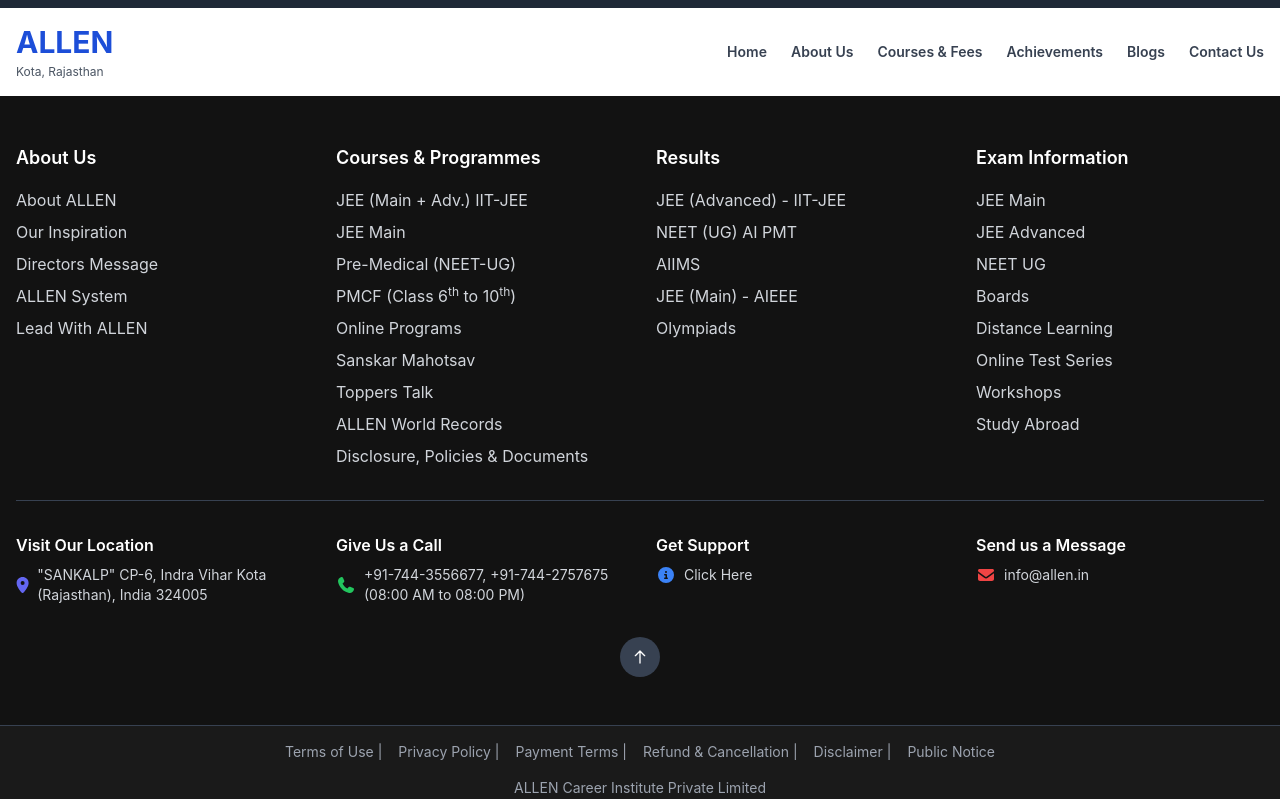
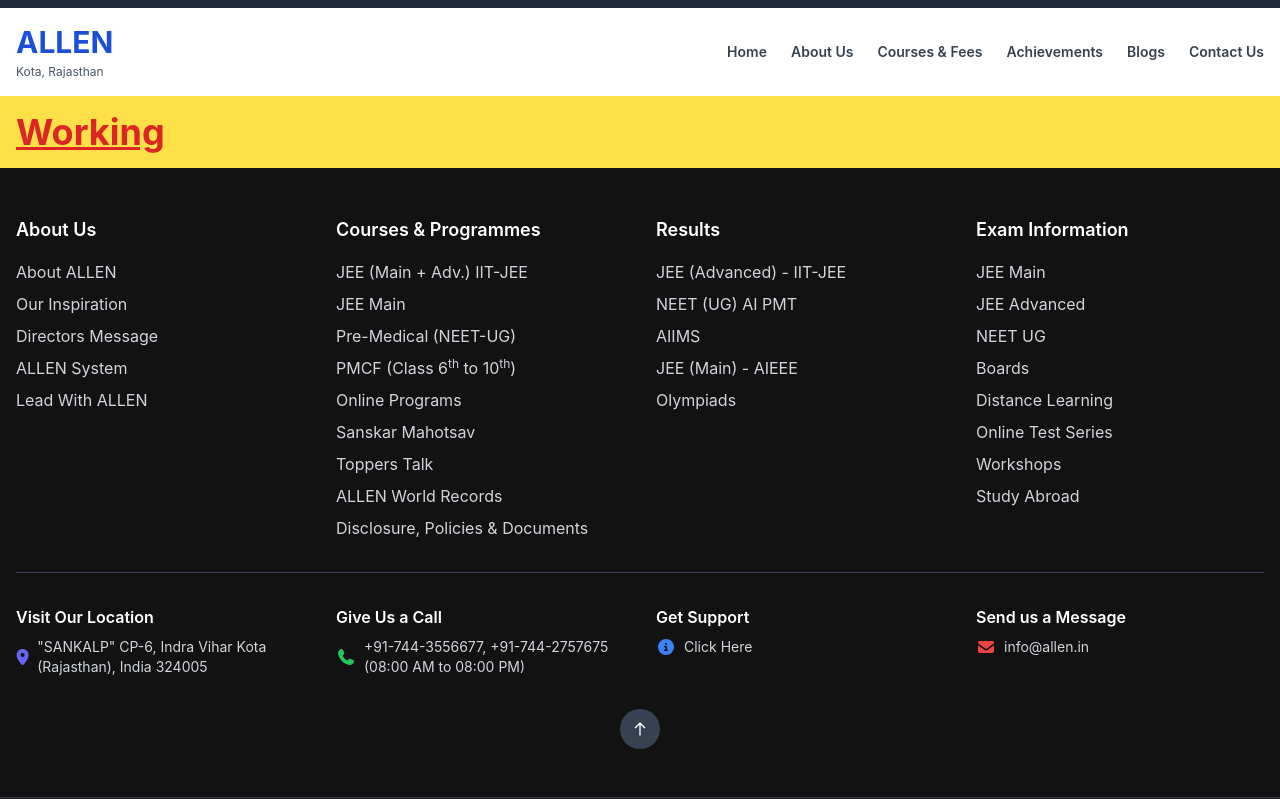
Before and after one commit to ujjawal7748/Coaching-Website, a React (Create React App) app: page / in a window 1280 px wide. Shown: the top 799 px of the page. Built offline with nearby package versions, Linux system fonts and the light colour scheme.

Commit message:
testing the layout

```diff
--- a/src/App.js
+++ b/src/App.js
@@ -4,6 +4,7 @@
 import Navigation from './components/Navigation';
 import AboutUs from './Pages/AboutUs';
 import HomePage from './Pages/HomePage';
+import ContactUs from './Pages/ContactUs';
 
 function App() {
   return (
--- a/src/Pages/ContactUs.js
+++ b/src/Pages/ContactUs.js
@@ -0,0 +1,14 @@
+import React from "react";
+import MainLayout from "../components/MainLayout";
+
+const ContactUs = () => {
+  return (
+    <MainLayout>
+      <div className="bg-yellow-300 p-4">
+        <h1 className="text-4xl text-red-600 font-bold underline">HI</h1>
+      </div>
+    </MainLayout>
+  );
+};
+
+export default ContactUs;
--- a/src/Pages/HomePage.js
+++ b/src/Pages/HomePage.js
@@ -5,7 +5,7 @@
   return (
     <MainLayout>
       <div className="bg-yellow-300 p-4">
-        <h1 className="text-4xl text-red-600 font-bold underline">Tailwind Test</h1>
+        <h1 className="text-4xl text-red-600 font-bold underline">Working</h1>
       </div>
     </MainLayout>
   );
--- a/src/components/MainLayout.js
+++ b/src/components/MainLayout.js
@@ -2,10 +2,11 @@
 import Navigation from './Navigation'
 import Footer from './Footer'
 
-const MainLayout = () => {
+const MainLayout = ({children}) => {
   return (
     <>
     <Navigation/>
+    {children}
     <Footer/>
     </>
   )
```
